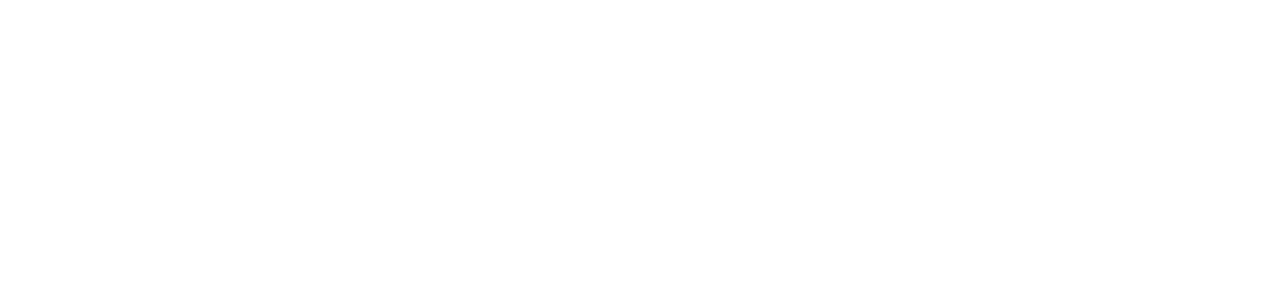
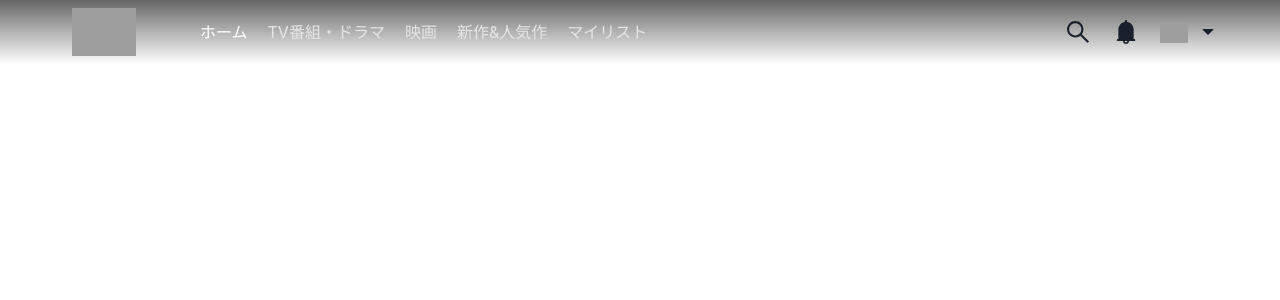
Before and after one commit to mtvzee/netflix-clone, a Next.js app: page / in a window 1280 px wide. Shown: the top 300 px of the page. Built offline with nearby package versions, Linux system fonts and the light colour scheme; grey boxes are pictures that could not be loaded.

Commit message:
ヘッダーの実装

```diff
--- /dev/null
+++ b/components/Avatar.tsx
@@ -0,0 +1,21 @@
+import Image from 'next/image';
+
+type Props = {
+  src: string;
+};
+
+const Avatar = ({ src }: Props) => {
+  return (
+    <div className="relative w-7 h-7">
+      <Image
+        src={src}
+        alt="avatar"
+        layout="fill"
+        objectFit="contain"
+        className="rounded"
+      />
+    </div>
+  );
+};
+
+export default Avatar;
--- /dev/null
+++ b/components/DropdownMenu.tsx
@@ -0,0 +1,43 @@
+import Link from 'next/link';
+import { GoTriangleDown } from 'react-icons/go';
+
+const DropdownMenu = () => {
+  return (
+    <div className="relative cursor-pointer group">
+      <div className="flex items-center space-x-1 lg:hidden">
+        <span>メニュー</span>
+        <GoTriangleDown />
+      </div>
+      <ul className="absolute invisible transition duration-300 opacity-0 top-5 -left-24 w-72 group-hover:opacity-100 group-hover:visible">
+        <li className="h-10 border-b-2"></li>
+        <li>
+          <Link href="/">
+            <a className="border-t-2 dropdownMenu">ホーム</a>
+          </Link>
+        </li>
+        <li>
+          <Link href="/">
+            <a className="dropdownMenu">TV番組・ドラマ</a>
+          </Link>
+        </li>
+        <li>
+          <Link href="/">
+            <a className="dropdownMenu">映画</a>
+          </Link>
+        </li>
+        <li>
+          <Link href="/">
+            <a className="dropdownMenu">新作&人気作</a>
+          </Link>
+        </li>
+        <li>
+          <Link href="/">
+            <a className="dropdownMenu">マイリスト</a>
+          </Link>
+        </li>
+      </ul>
+    </div>
+  );
+};
+
+export default DropdownMenu;
--- /dev/null
+++ b/components/Header.tsx
@@ -0,0 +1,57 @@
+import Image from 'next/image';
+import Link from 'next/link';
+import { AiFillBell, AiOutlineSearch } from 'react-icons/ai';
+import DropdownMenu from './DropdownMenu';
+import ProfileMenu from './ProfileMenu';
+
+const Header = () => {
+  return (
+    <div className="fixed top-0 flex items-center justify-between w-full px-6 py-2 bg-gradient-to-b from-black/60 to-transparent lg:px-10 xl:px-16">
+      <div className="flex items-center space-x-7">
+        <div className="relative h-8 w-14 lg:w-20 lg:h-12">
+          <Image
+            src="https://upload.wikimedia.org/wikipedia/commons/0/08/Netflix_2015_logo.svg"
+            alt="netflix-logo"
+            layout="fill"
+            objectFit="contain"
+          />
+        </div>
+        <DropdownMenu />
+        <ul className="items-center hidden space-x-5 lg:flex">
+          <li>
+            <Link href="/">
+              <a className="text-white headerLink">ホーム</a>
+            </Link>
+          </li>
+          <li>
+            <Link href="/">
+              <a className="headerLink">TV番組・ドラマ</a>
+            </Link>
+          </li>
+          <li>
+            <Link href="/">
+              <a className="headerLink">映画</a>
+            </Link>
+          </li>
+          <li>
+            <Link href="/">
+              <a className="headerLink">新作&人気作</a>
+            </Link>
+          </li>
+          <li>
+            <Link href="/">
+              <a className="headerLink">マイリスト</a>
+            </Link>
+          </li>
+        </ul>
+      </div>
+      <div className="flex items-center space-x-5">
+        <AiOutlineSearch className="cursor-pointer w-7 h-7" />
+        <AiFillBell className="cursor-pointer w-7 h-7" />
+        <ProfileMenu />
+      </div>
+    </div>
+  );
+};
+
+export default Header;
--- /dev/null
+++ b/components/ProfileMenu.tsx
@@ -0,0 +1,35 @@
+import { AiOutlineUser } from 'react-icons/ai';
+import { GoTriangleDown } from 'react-icons/go';
+import { BiHelpCircle } from 'react-icons/bi';
+import { MdOutlineEdit } from 'react-icons/md';
+import Avatar from './Avatar';
+
+const ProfileMenu = () => {
+  return (
+    <div className="relative flex items-center space-x-3 group">
+      <Avatar src="https://occ-0-1190-2774.1.nflxso.net/dnm/api/v6/K6hjPJd6cR6FpVELC5Pd6ovHRSk/AAAABbme8JMz4rEKFJhtzpOKWFJ_6qX-0y5wwWyYvBhWS0VKFLa289dZ5zvRBggmFVWVPL2AAYE8xevD4jjLZjWumNo.png?r=a41" />
+      <GoTriangleDown className="hidden transition duration-300 lg:block group-hover:rotate-180" />
+      <ul className="absolute invisible transition duration-300 opacity-0 -left-48 w-52 top-16 group-hover:opacity-100 group-hover:visible">
+        <li className="flex items-center px-2 space-x-2 profileMenu">
+          <Avatar src="/unknown.jpg" />
+          <span>ゲスト</span>
+        </li>
+        <li className="flex items-center px-2 space-x-2 profileMenu">
+          <MdOutlineEdit className="w-8 h-8" />
+          <span>プロフィールの管理</span>
+        </li>
+        <li className="flex items-center px-2 space-x-2 border-t profileMenu">
+          <AiOutlineUser className="w-8 h-8" />
+          <span>アカウント</span>
+        </li>
+        <li className="flex items-center px-2 space-x-2 profileMenu">
+          <BiHelpCircle className="w-8 h-8" />
+          <span>ヘルプセンター</span>
+        </li>
+        <li className="border-t profileMenu">ログアウト</li>
+      </ul>
+    </div>
+  );
+};
+
+export default ProfileMenu;
--- a/next.config.js
+++ b/next.config.js
@@ -1,6 +1,9 @@
 /** @type {import('next').NextConfig} */
 const nextConfig = {
   reactStrictMode: true,
-}
+  images: {
+    domains: ['upload.wikimedia.org', 'occ-0-1190-2774.1.nflxso.net'],
+  },
+};
 
-module.exports = nextConfig
+module.exports = nextConfig;
--- a/pages/index.tsx
+++ b/pages/index.tsx
@@ -1,7 +1,16 @@
 import type { NextPage } from 'next';
+import Head from 'next/head';
+import Header from '../components/Header';
 
 const Home: NextPage = () => {
-  return <div></div>;
+  return (
+    <div className=''>
+      <Head>
+        <title>ホーム - NetflixClone</title>
+      </Head>
+      <Header />
+    </div>
+  );
 };
 
 export default Home;
--- a/styles/globals.css
+++ b/styles/globals.css
@@ -10,3 +10,15 @@
     @apply text-white bg-black;
   }
 }
+
+@layer components {
+  .headerLink {
+    @apply transition duration-300 cursor-pointer text-neutral-200 hover:text-neutral-300;
+  }
+  .dropdownMenu {
+    @apply block w-full py-5 text-center transition duration-300 bg-black/80 hover:bg-black/70;
+  }
+  .profileMenu {
+    @apply py-3 text-center cursor-pointer bg-black/80 hover:underline;
+  }
+}
```
Also changed, not shown: public/unknown.jpg (added).
